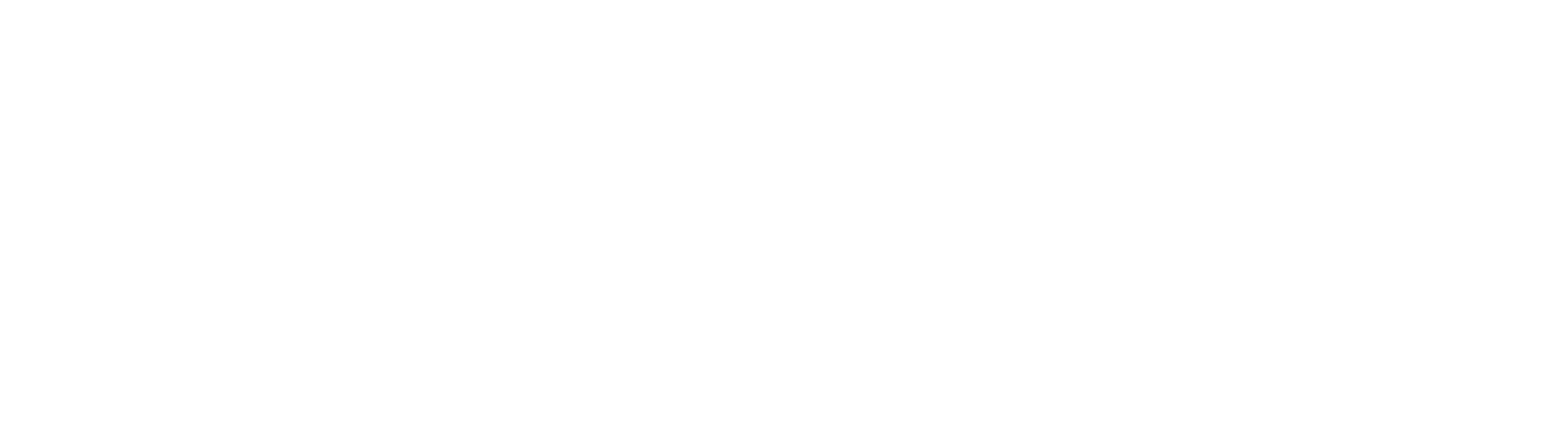
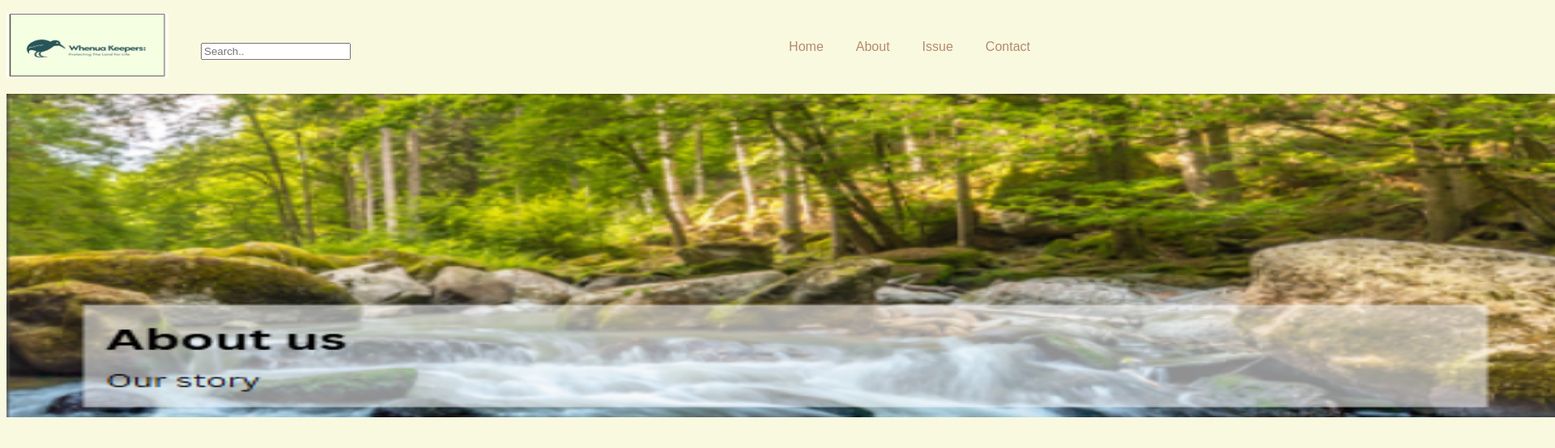
Before and after one commit to 26090-code/11CSC-jarin, a plain HTML site: page about.html in a window 1280 px wide. Shown: the whole page at 81% size, 1920 px wide, since content can reach past the window. Drawn offline with Linux system fonts and the light colour scheme.

Commit message:
adding index as home page adding the CSS file created the navigation bar, kinda adding images and the search bar

```diff
--- a/about.html
+++ b/about.html
@@ -3,8 +3,34 @@
 <head>
     <meta charset="UTF-8">
     <title>Title</title>
+    <link rel="stylesheet" href="style.css">
 </head>
 <body>
 
+    <div class="group">
+        <ul class="Navigation">
+
+
+            <li class="logo">
+                <img width="200px" height="80px" src="plant/logo.png" alt="This is a logo">
+            </li>
+            <li class="search">
+                    <input type="text" placeholder="Search..">
+            </li>
+
+
+
+            <li><a href="index.html">Home</a></li>
+            <li><a href="about.html">About</a></li>
+            <li><a href="issue.html">Issue</a></li>
+            <li><a href="contact.html">Contact</a></li>
+        </ul>
+    </div>
+    <img width="1920px" height="400px" src="plant/about.png" alt="This is an about image">
+
+
+
+
+
 </body>
 </html>
--- a/style.css
+++ b/style.css
@@ -38,10 +38,13 @@
 }
 
 .Navigation .search {
-    margin-right: auto;
+  width: 20000px;
+  height: 10px;
+}
+
 }
 h1 {
-    font:TT Barrels;
-    align-items:center;
+    font-family: sans-serif;
+    text-align: center;
 
 }
```
Also changed, not shown: index.html (+6 -1 lines), plant/about.png (added).
